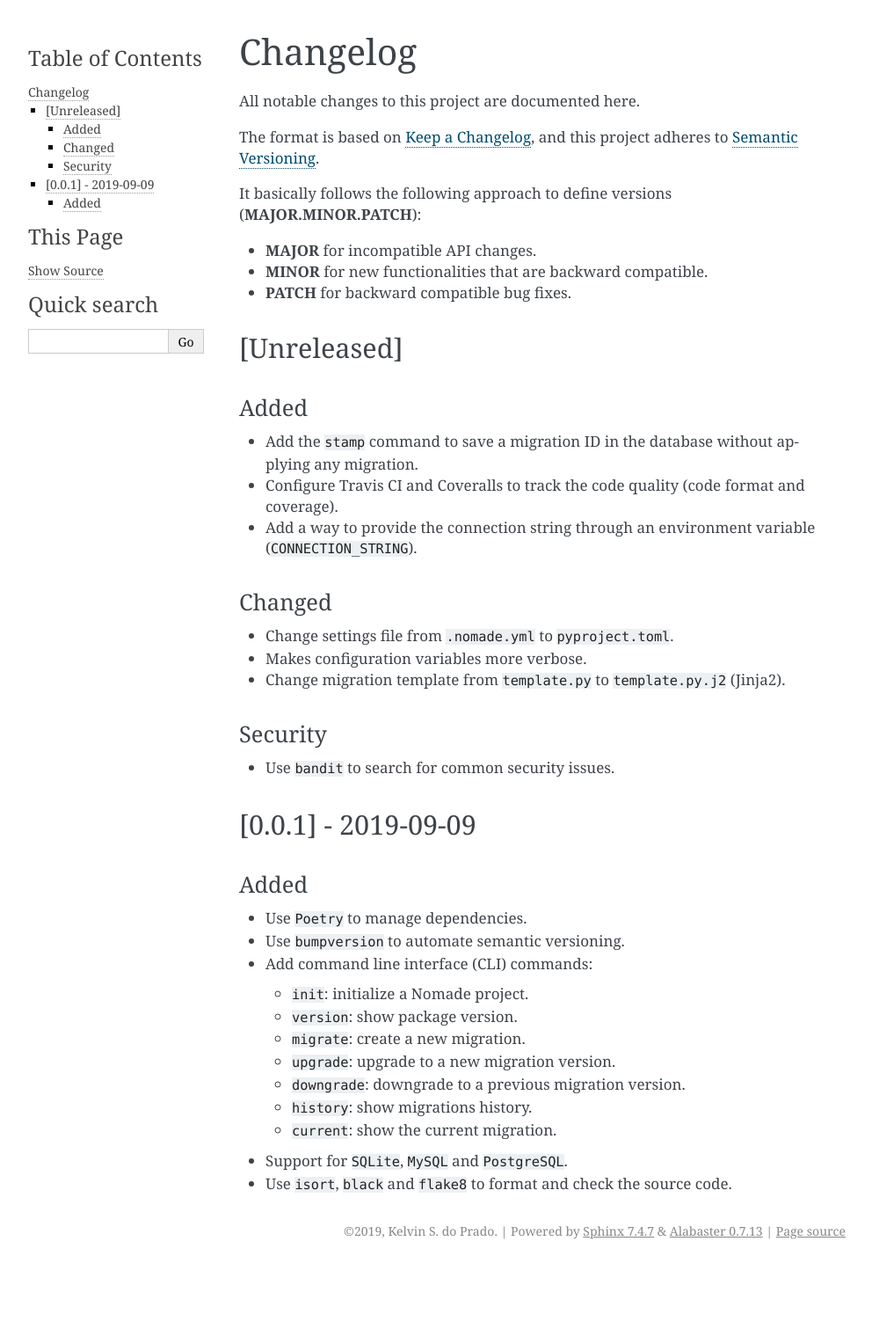
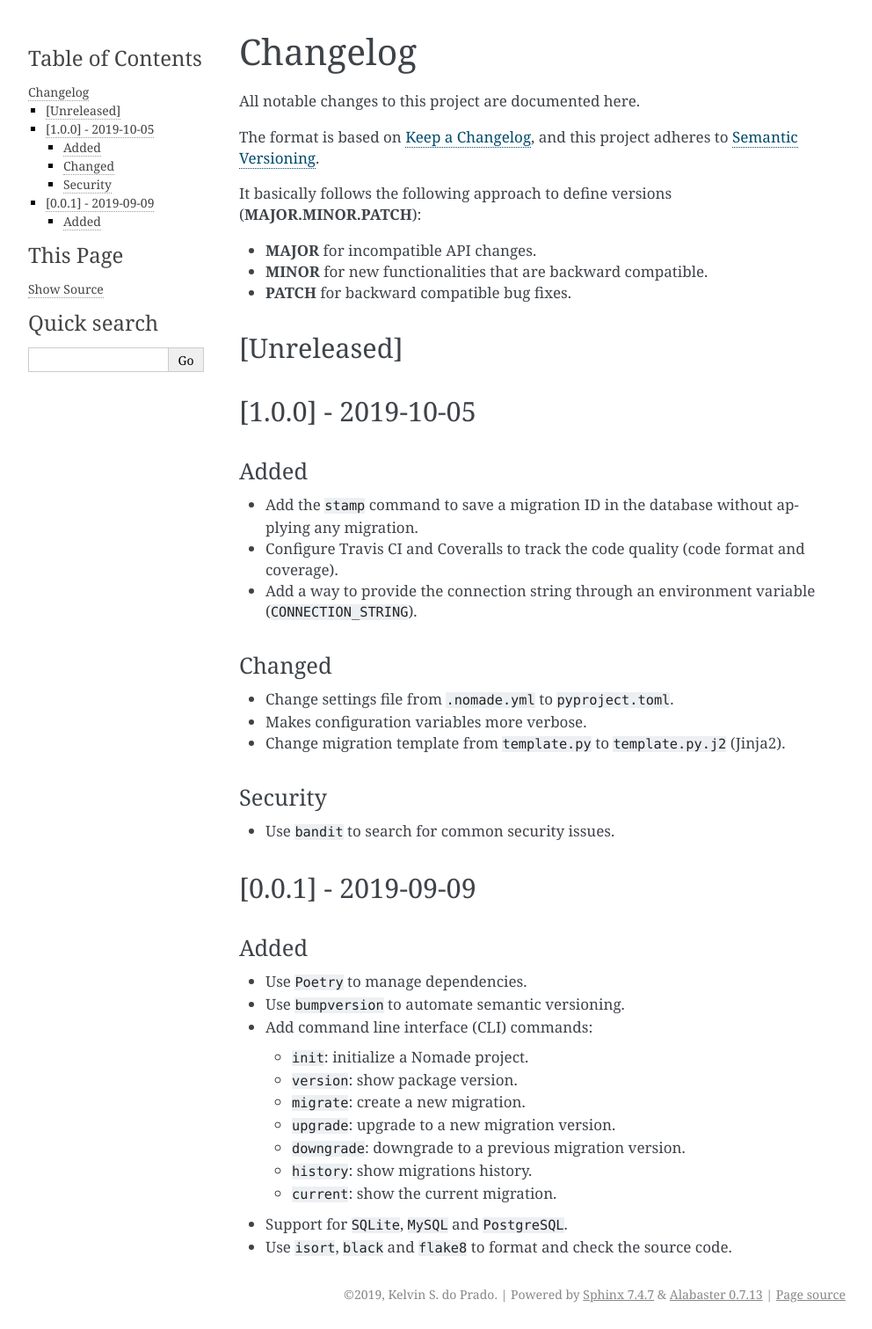
Before and after one commit to kelvins/nomade, a Sphinx documentation site: the page built from docs/changelog.rst, in a window 1280 px wide. Shown: the whole page at 88% size, without its empty margins (148-1140 px from the left). Built offline with Sphinx 7.4.7, drawn with Linux system fonts in a browser that asks for light colours; before the commit the page ends 1439 px from its top, so only the background shows below that.

Commit message:
Bump version: 0.0.1 → 1.0.0

```diff
--- a/CHANGELOG.rst
+++ b/CHANGELOG.rst
@@ -14,6 +14,9 @@ It basically follows the following approach to define versions (**MAJOR.MINOR.PA
 
 [Unreleased]
 ------------
+
+[1.0.0] - 2019-10-05
+--------------------
 
 Added
 +++++
--- a/docs/conf.py
+++ b/docs/conf.py
@@ -22,7 +22,7 @@ copyright = '2019, Kelvin S. do Prado'
 author = 'Kelvin S. do Prado'
 
 # The full version, including alpha/beta/rc tags
-release = '0.0.1'
+release = '1.0.0'
 
 
 # -- General configuration ---------------------------------------------------
--- a/nomade/__init__.py
+++ b/nomade/__init__.py
@@ -1 +1 @@
-__version__ = '0.0.1'
+__version__ = '1.0.0'
--- a/pyproject.toml
+++ b/pyproject.toml
@@ -1,6 +1,6 @@
 [tool.poetry]
 name = "nomade"
-version = "0.0.1"
+version = "1.0.0"
 description = "Migration Manager for Humans"
 authors = ["Kelvin S. do Prado <kelvinpfw@gmail.com>"]
 license = "Apache-2.0"
```
Also changed, not shown: .bumpversion.cfg.
